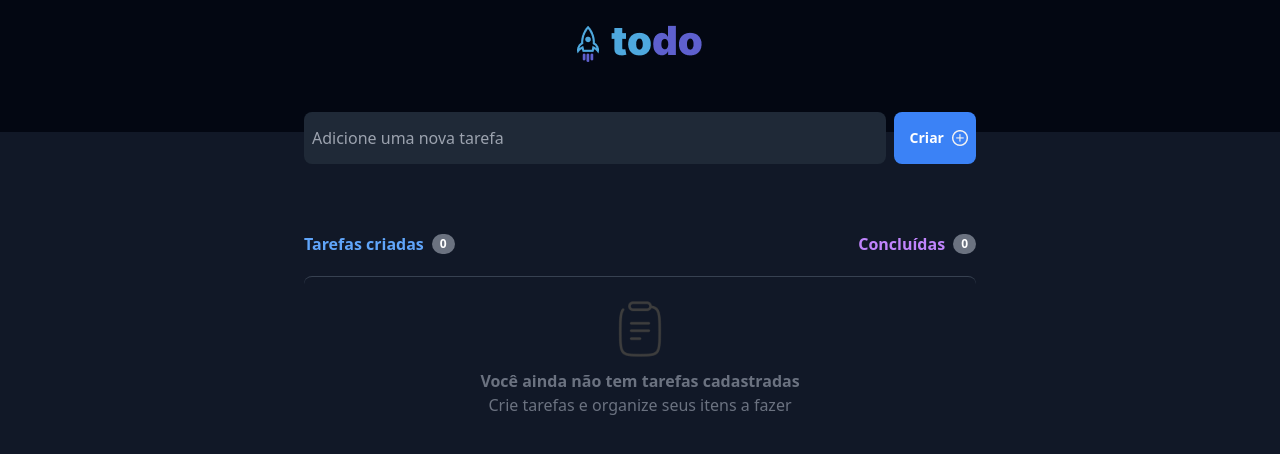
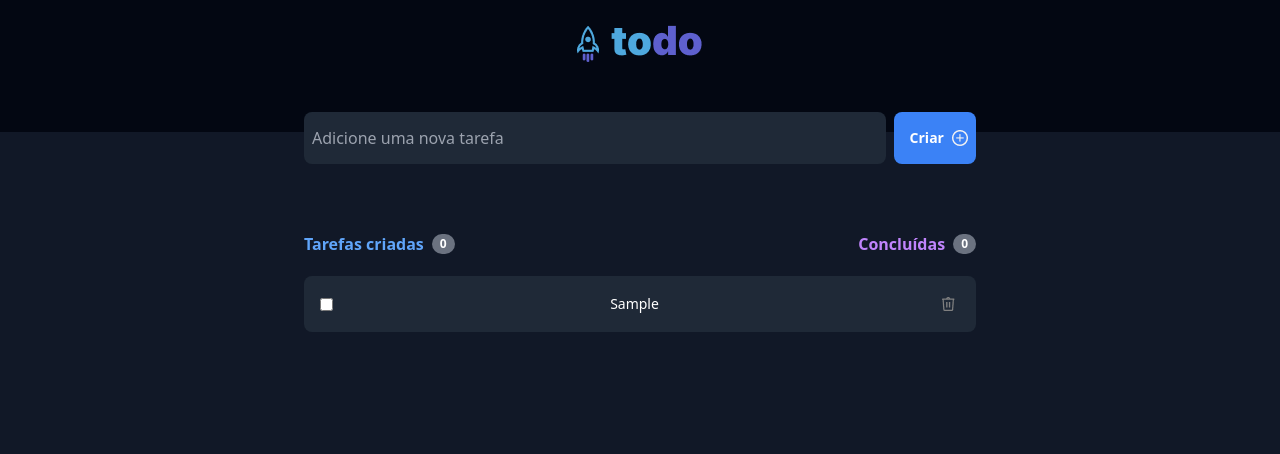
Before and after one commit to miguelfiais/desafio-todo-list-ignite, a React (Vite) app: page / in a window 1280 px wide. Both pictures are taken after typing "Sample" into the empty fields and a click on the button "Criar". Shown: the top 454 px of the page. Built offline with nearby package versions, Linux system fonts and the light colour scheme.

Commit message:
feat: add task list component

```diff
--- a/src/App.tsx
+++ b/src/App.tsx
@@ -3,6 +3,7 @@ import Header from './components/Header'
 import InfoTask from './components/InfoTask'
 import WithoutTask from './components/WithoutTasks'
 import { v4 } from 'uuid'
+import Tasks from './components/Tasks'
 
 export interface TasksType {
   id: string
@@ -22,7 +23,7 @@ function App() {
       <Header onAddNewTask={addNewTask} />
       <div className="flex-1 bg-gray-900 px-5 flex flex-col items-center">
         <InfoTask />
-        <WithoutTask />
+        {tasks.length ? <Tasks tasks={tasks} /> : <WithoutTask />}
       </div>
     </div>
   )
--- /dev/null
+++ b/src/components/Tasks.tsx
@@ -0,0 +1,26 @@
+import { TasksType } from '../App'
+import trash from '../assets/trash.png'
+
+interface TasksProps {
+  tasks: TasksType[]
+}
+const Tasks = ({ tasks }: TasksProps) => {
+  return (
+    <div className="flex flex-col gap-2 w-full max-w-2xl">
+      {tasks.map((task) => (
+        <div
+          key={task.id}
+          className="p-4 flex items-center justify-between gap-2 bg-gray-800 rounded-lg"
+        >
+          <input type="checkbox" />
+          <p className="text-white text-sm break-all">{task.content}</p>
+          <button>
+            <img src={trash} alt="lixeira" />
+          </button>
+        </div>
+      ))}
+    </div>
+  )
+}
+
+export default Tasks
```
Also changed, not shown: src/assets/trash.png (added).
